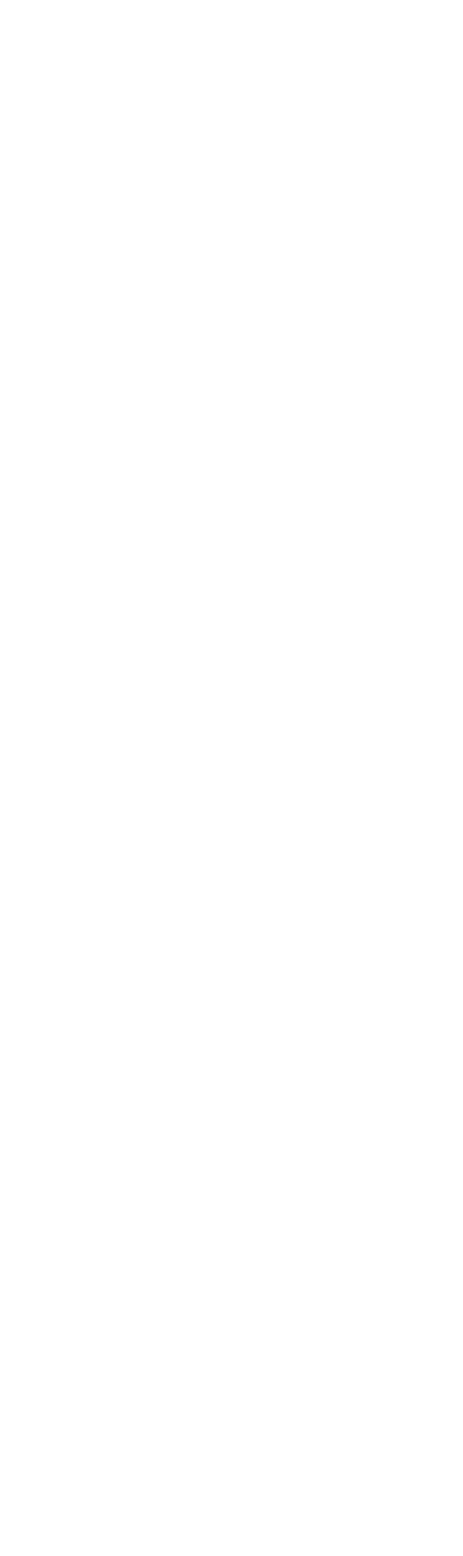
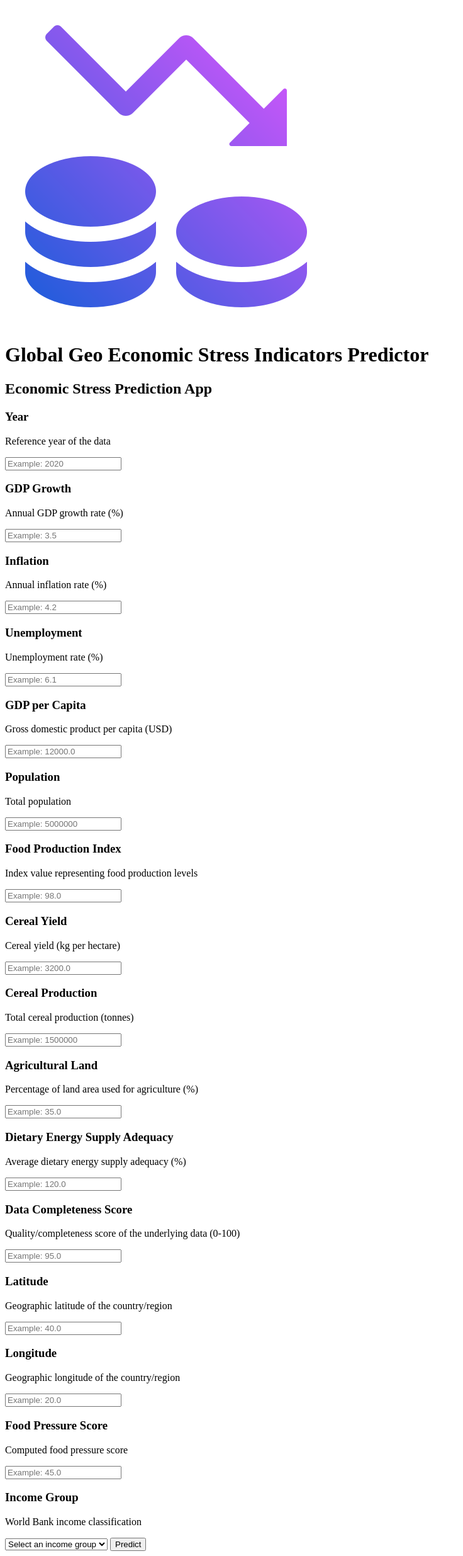
Before and after one commit to Chumus2/Global-Geo-Economic-Stress-Indicators-Prediction, a Django app: page / in a window 1280 px wide. Before the commit the part shown is empty. Shown: the whole page at 63% size, without its empty margins (0-736 px from the left). Before the commit the page ends 800 px from the top, so only its background shows below. Run offline with Django 5.2, Linux system fonts and the light colour scheme.

Commit message:
created fully working prediction system (only html for a instance)

```diff
--- a/api/app.py
+++ b/api/app.py
@@ -78,4 +78,5 @@ def predict(data: StressData):
     df = pd.DataFrame([row])[FEATURE_ORDER]
 
     prediction = model.predict(df)[0]
-    return PredictionResponse(predicted_economic_stress_score=float(prediction))
+    prediction = round(float(prediction), 2)
+    return PredictionResponse(predicted_economic_stress_score=prediction)
--- a/web/main/views.py
+++ b/web/main/views.py
@@ -1,6 +1,9 @@
+import requests
 from django.shortcuts import render
 from django.views import View
 
+
+API_URL = "http://127.0.0.1:8001/predict"
 
 class MainPageView(View):
 
@@ -8,6 +11,40 @@ class MainPageView(View):
         return render(request, "main/main.html")
 
     def post(self, request):
+        context = {}
+
+        try:
+            payload = {
+                "year": int(request.POST.get("year")),
+                "gdp_growth": float(request.POST.get("gdp_growth")),
+                "inflation": float(request.POST.get("inflation")),
+                "unemployment": float(request.POST.get("unemployment")),
+                "gdp_per_capita": float(request.POST.get("gdp_per_capita")),
+                "population": float(request.POST.get("population")),
+                "food_production_index": float(request.POST.get("food_production_index")),
+                "cereal_yield": float(request.POST.get("cereal_yield")),
+                "cereal_production_tonnes": float(request.POST.get("cereal_production_tonnes")),
+                "agricultural_land_pct": float(request.POST.get("agricultural_land_pct")),
+                "dietary_energy_supply_adequacy": float(request.POST.get("dietary_energy_supply_adequacy")),
+                "data_completeness_score": float(request.POST.get("data_completeness_score")),
+                "latitude": float(request.POST.get("latitude")),
+                "longitude": float(request.POST.get("longitude")),
+                "food_pressure_score": float(request.POST.get("food_pressure_score")),
+                "income_group": request.POST.get("income_group"),
+            }
+        except (TypeError, ValueError):
+            context["error"] = "Please fill in all fields with valid numeric values."
+            return render(request, "main/main.html", context)
 
 
-        return render(request, "main/main.html")
+        try:
+            response = requests.post(API_URL, json=payload, timeout=10)
+            response.raise_for_status()
+            data = response.json()
+            context["prediction"] = data.get("predicted_economic_stress_score")
+        except requests.exceptions.RequestException as e:
+            context["error"] = f"Could not reach the prediction service: {e}"
+
+        context["form_data"] = request.POST.dict()
+
+        return render(request, "main/main.html", context)
--- a/web/templates/main/main.html
+++ b/web/templates/main/main.html
@@ -5,14 +5,112 @@
 
 <head>
     <meta charset="UTF-8">
-    <title>Global Geo Economic Stress Indicators Prediction</title>
+    <title>Global Geo Economic Stress Indicators Predictor</title>
 
     <link rel="icon" href="{% static 'images/icon.png' %}">
+    <link rel="stylesheet" href="{% static 'stylesheets/main/main.css' %}">
 </head>
 
 <body>
 
+    <header>
+        <img src="{% static 'images/icon.png' %}" loading="lazy">
+        <h1>Global Geo Economic Stress Indicators Predictor</h1>
+    </header>
 
+    <main>
+
+        <h2>Economic Stress Prediction App</h2>
+
+        {% if error %}
+            <div class="error-message">
+                <p>{{ error }}</p>
+            </div>
+        {% endif %}
+
+        <form method="post" action="{% url 'main' %}">
+            {% csrf_token %}
+
+            <h3>Year</h3>
+            <p>Reference year of the data</p>
+            <input type="number" name="year" placeholder="Example: 2020" autocomplete="off" value="{{ form_data.year|default:'' }}">
+
+            <h3>GDP Growth</h3>
+            <p>Annual GDP growth rate (%)</p>
+            <input type="number" step="any" name="gdp_growth" placeholder="Example: 3.5" autocomplete="off" value="{{ form_data.gdp_growth|default:'' }}">
+
+            <h3>Inflation</h3>
+            <p>Annual inflation rate (%)</p>
+            <input type="number" step="any" name="inflation" placeholder="Example: 4.2" autocomplete="off" value="{{ form_data.inflation|default:'' }}">
+
+            <h3>Unemployment</h3>
+            <p>Unemployment rate (%)</p>
+            <input type="number" step="any" name="unemployment" placeholder="Example: 6.1" autocomplete="off" value="{{ form_data.unemployment|default:'' }}">
+
+            <h3>GDP per Capita</h3>
+            <p>Gross domestic product per capita (USD)</p>
+            <input type="number" step="any" name="gdp_per_capita" placeholder="Example: 12000.0" autocomplete="off" value="{{ form_data.gdp_per_capita|default:'' }}">
+
+            <h3>Population</h3>
+            <p>Total population</p>
+            <input type="number" step="any" name="population" placeholder="Example: 5000000" autocomplete="off" value="{{ form_data.population|default:'' }}">
+
+            <h3>Food Production Index</h3>
+            <p>Index value representing food production levels</p>
+            <input type="number" step="any" name="food_production_index" placeholder="Example: 98.0" autocomplete="off" value="{{ form_data.food_production_index|default:'' }}">
+
+            <h3>Cereal Yield</h3>
+            <p>Cereal yield (kg per hectare)</p>
+            <input type="number" step="any" name="cereal_yield" placeholder="Example: 3200.0" autocomplete="off" value="{{ form_data.cereal_yield|default:'' }}">
+
+            <h3>Cereal Production</h3>
+            <p>Total cereal production (tonnes)</p>
+            <input type="number" step="any" name="cereal_production_tonnes" placeholder="Example: 1500000" autocomplete="off" value="{{ form_data.cereal_production_tonnes|default:'' }}">
+
+            <h3>Agricultural Land</h3>
+            <p>Percentage of land area used for agriculture (%)</p>
+            <input type="number" step="any" name="agricultural_land_pct" placeholder="Example: 35.0" autocomplete="off" value="{{ form_data.agricultural_land_pct|default:'' }}">
+
+            <h3>Dietary Energy Supply Adequacy</h3>
+            <p>Average dietary energy supply adequacy (%)</p>
+            <input type="number" step="any" name="dietary_energy_supply_adequacy" placeholder="Example: 120.0" autocomplete="off" value="{{ form_data.dietary_energy_supply_adequacy|default:'' }}">
+
+            <h3>Data Completeness Score</h3>
+            <p>Quality/completeness score of the underlying data (0-100)</p>
+            <input type="number" step="any" name="data_completeness_score" placeholder="Example: 95.0" autocomplete="off" value="{{ form_data.data_completeness_score|default:'' }}">
+
+            <h3>Latitude</h3>
+            <p>Geographic latitude of the country/region</p>
+            <input type="number" step="any" name="latitude" placeholder="Example: 40.0" autocomplete="off" value="{{ form_data.latitude|default:'' }}">
+
+            <h3>Longitude</h3>
+            <p>Geographic longitude of the country/region</p>
+            <input type="number" step="any" name="longitude" placeholder="Example: 20.0" autocomplete="off" value="{{ form_data.longitude|default:'' }}">
+
+            <h3>Food Pressure Score</h3>
+            <p>Computed food pressure score</p>
+            <input type="number" step="any" name="food_pressure_score" placeholder="Example: 45.0" autocomplete="off" value="{{ form_data.food_pressure_score|default:'' }}">
+
+            <h3>Income Group</h3>
+            <p>World Bank income classification</p>
+            <select name="income_group">
+                <option value="" disabled {% if not form_data.income_group %}selected{% endif %}>Select an income group</option>
+                <option value="Low income" {% if form_data.income_group == "Low income" %}selected{% endif %}>Low income</option>
+                <option value="Lower middle income" {% if form_data.income_group == "Lower middle income" %}selected{% endif %}>Lower middle income</option>
+                <option value="Upper middle income" {% if form_data.income_group == "Upper middle income" %}selected{% endif %}>Upper middle income</option>
+                <option value="High income" {% if form_data.income_group == "High income" %}selected{% endif %}>High income</option>
+                <option value="Not classified" {% if form_data.income_group == "Not classified" %}selected{% endif %}>Not classified</option>
+            </select>
+
+            <button type="submit">Predict</button>
+
+        </form>
+
+        {% if prediction %}
+            <h3>Predicted Economic Stress Score: {{ prediction }}%</h3>
+        {% endif %}
+
+    </main>
 
 </body>
 
```
Also changed, not shown: web/static/stylesheets/main/main.css (added), 1 other file.
